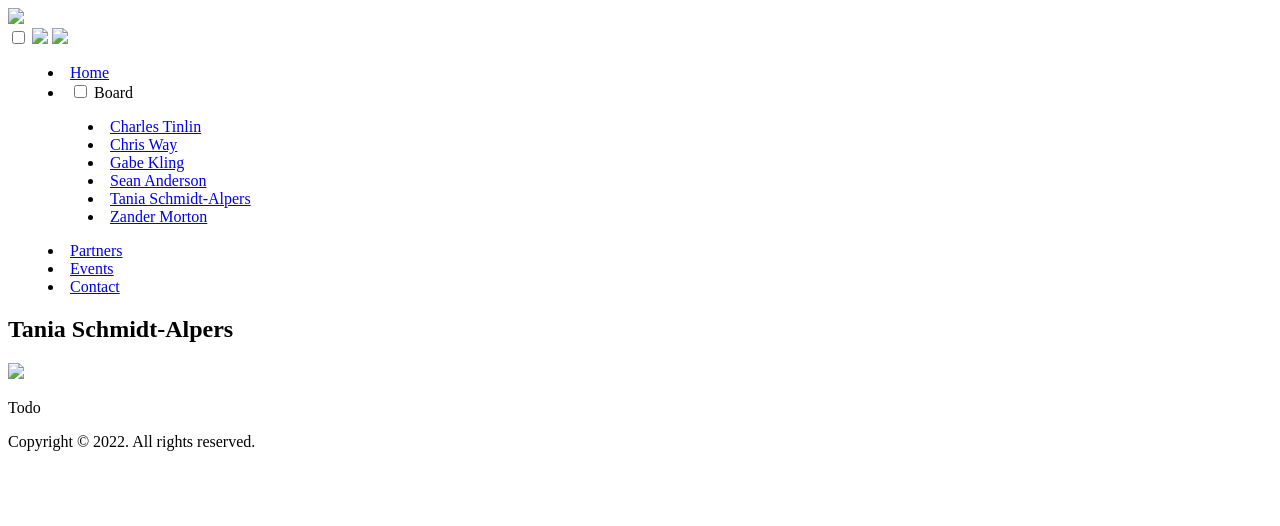
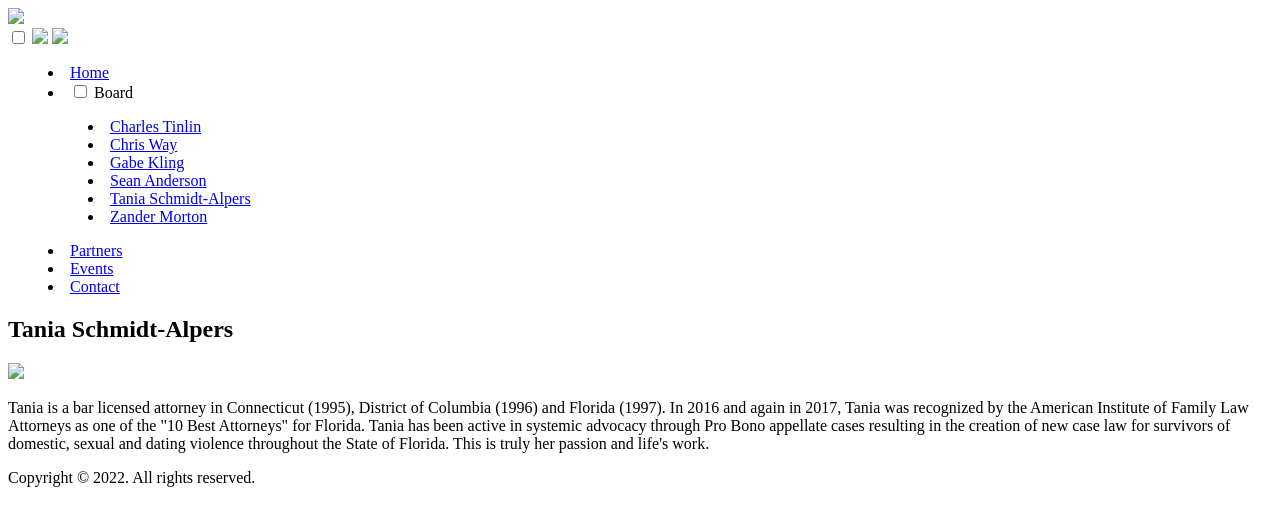
Before and after one commit to surfstationfoundation/www.surfstationfoundation.org, a Jekyll site: the page built from www/tania_schmidt-alpers.html, in a window 1280 px wide. Shown: the top 526 px of the page. Built offline with Jekyll 4.4.1, drawn with Linux system fonts in a browser that asks for light colours.

Commit message:
update bio info

```diff
--- a/www/charles_tinlin.html
+++ b/www/charles_tinlin.html
@@ -5,9 +5,9 @@ title: 'Surf Station Foundation: Board Member'
 <div class="bgimg">
   <section class="overlay">
     <h1 class="special">Charles Tinlin</h1>
-    <img src="static/{{ site.time | date: '%Y%m%d%H%M%S' }}/images/charles_tinlin.jpg" class="natural">
+    <img src="static/{{ site.time | date: '%Y%m%d%H%M%S' }}/images/charles_tinlin.jpg" class="boardprofilepic">
     <p>
-Todo
+      The honorable Judge Charles Tinlin is a current Administrative County Judge for St. Johns County and has served as the Chairman of the Board of Directors of the St. Augustine YMCA, been on the Board of Directors for the St. Augustine Rotary, and is currently on the Board of Trustees of Flagler College.
     </p>
   </section>
 </div>
--- a/www/chris_way.html
+++ b/www/chris_way.html
@@ -5,9 +5,11 @@ title: 'Surf Station Foundation: Board Member'
 <div class="bgimg">
   <section class="overlay">
     <h1 class="special">Chris Way</h1>
-    <img src="static/{{ site.time | date: '%Y%m%d%H%M%S' }}/images/chris_way.jpg" class="natural">
+    <img src="static/{{ site.time | date: '%Y%m%d%H%M%S' }}/images/chris_way.jpg" class="boardprofilepic">
     <p>
-Todo
+      Chris Way grew up surfing, skiing, diving and fishing locally.
+      He has started several companies, including: Barnacle Bills Seafood House, Dat'l Do-It Hot Sauce, Florida Cracker Café, and Coquina Beach Surf Club.
+      Way also started No Profile Boat Lifts and is currently its CEO.
     </p>
   </section>
 </div>
--- a/www/gabe_kling.html
+++ b/www/gabe_kling.html
@@ -5,7 +5,7 @@ title: 'Surf Station Foundation: Board Member'
 <div class="bgimg">
   <section class="overlay">
     <h1 class="special">Gabe Kling</h1>
-    <img src="static/{{ site.time | date: '%Y%m%d%H%M%S' }}/images/gabe_kling.jpg" class="natural">
+    <img src="static/{{ site.time | date: '%Y%m%d%H%M%S' }}/images/gabe_kling.jpg" class="boardprofilepic">
     <p>
 Todo
     </p>
--- a/www/sean_anderson.html
+++ b/www/sean_anderson.html
@@ -5,9 +5,11 @@ title: 'Surf Station Foundation: Board Member'
 <div class="bgimg">
   <section class="overlay">
     <h1 class="special">Sean Anderson</h1>
-    <img src="static/{{ site.time | date: '%Y%m%d%H%M%S' }}/images/sean_anderson.jpg" class="natural">
+    <img src="static/{{ site.time | date: '%Y%m%d%H%M%S' }}/images/sean_anderson.jpg" class="boardprofilepic">
     <p>
-Todo
+      Sean Anderson has a lifetime of surfing experience including surfing professionally on the PSSA "Bud Tour", the ASP East, and the ASP world tour (now known as the WSL).
+      He has over 25 years of coaching and teaching surfing to his credit including working with celebrities including Bruce Springsteen, Adam Sandler, Cameron Diaz, Billy Joe Armstrong (of Green Day) to mention just a few.
+      He is the creator of the "Level Up" system of surfing instruction and is a founding member and owner of the Ohana Surf Project in Honolulu, Hawaii.
     </p>
   </section>
 </div>
--- a/www/static/version/main.css
+++ b/www/static/version/main.css
@@ -251,6 +251,11 @@ img.partner {
   width: 50%;
 }
 
+img.boardprofilepic {
+  width: 50%;
+  border-radius: 20px;
+}
+
 @media (min-width: 1000px) {
   html {
     font-size: 20pt;
--- a/www/tania_schmidt-alpers.html
+++ b/www/tania_schmidt-alpers.html
@@ -5,9 +5,11 @@ title: 'Surf Station Foundation: Board Member'
 <div class="bgimg">
   <section class="overlay">
     <h1 class="special">Tania Schmidt-Alpers</h1>
-    <img src="static/{{ site.time | date: '%Y%m%d%H%M%S' }}/images/tania_schmidt-alpers.jpg" class="natural">
+    <img src="static/{{ site.time | date: '%Y%m%d%H%M%S' }}/images/tania_schmidt-alpers.jpg" class="boardprofilepic">
     <p>
-Todo
+      Tania is a bar licensed attorney in Connecticut (1995), District of Columbia (1996) and Florida (1997).
+      In 2016 and again in 2017, Tania was recognized by the American Institute of Family Law Attorneys as one of the "10 Best Attorneys" for Florida.
+      Tania has been active in systemic advocacy through Pro Bono appellate cases resulting in the creation of new case law for survivors of domestic, sexual and dating violence throughout the State of Florida. This is truly her passion and life's work.
     </p>
   </section>
 </div>
--- a/www/zander_morton.html
+++ b/www/zander_morton.html
@@ -5,9 +5,11 @@ title: 'Surf Station Foundation: Board Member'
 <div class="bgimg">
   <section class="overlay">
     <h1 class="special">Zander Morton</h1>
-    <img src="static/{{ site.time | date: '%Y%m%d%H%M%S' }}/images/zander_morton.jpg" class="natural">
+    <img src="static/{{ site.time | date: '%Y%m%d%H%M%S' }}/images/zander_morton.jpg" class="boardprofilepic">
     <p>
-Todo
+      Zander Morton started surfing at age five. By 10 he had his first sponsor (The Surf Station!), by 17 his first ESA East Coast Championship, and by 18 his first byline -- a travel narrative about a trip to Haiti for SURFING Magazine.
+      He's since worked as associate editor for Transworld SURF, editor-in-chief at SURFING Magazine, and field editor for SURFER.
+      While he recently spent 14 months abroad in Bali, he now splits time between Saint Augustine and Encinitas, CA, where he's selling houses and writing for STAB.
     </p>
   </section>
 </div>
```
